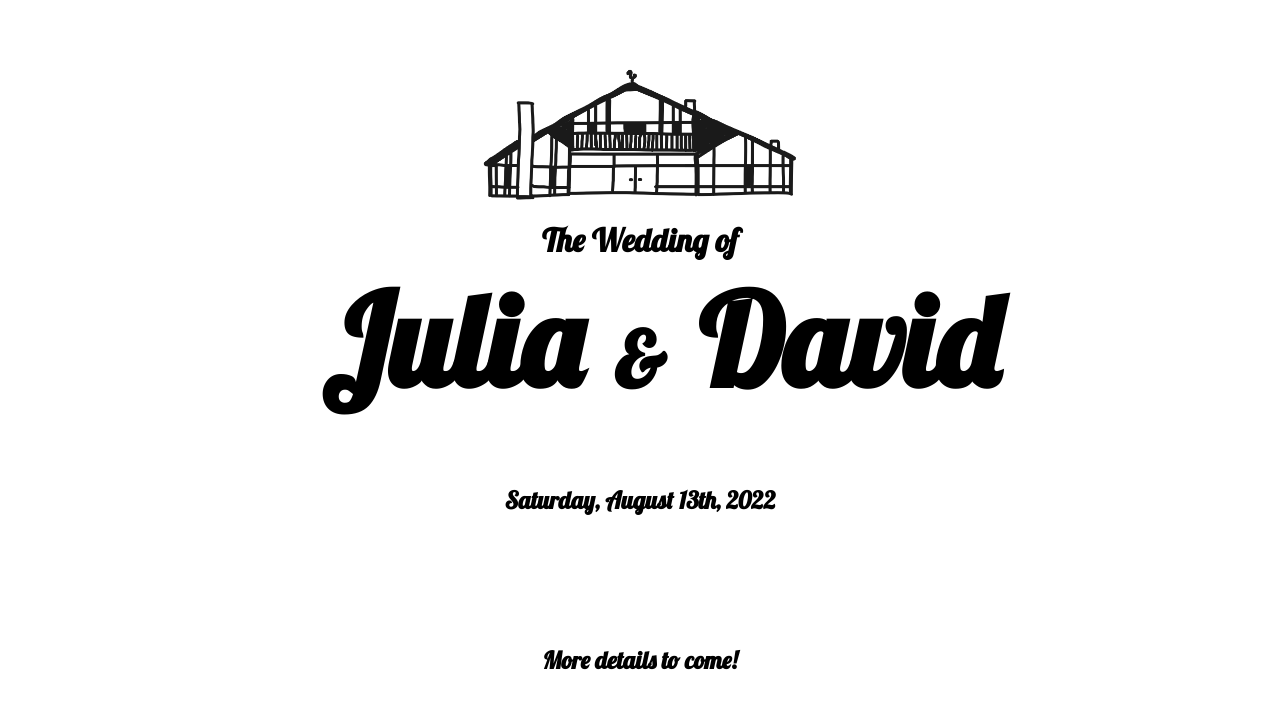
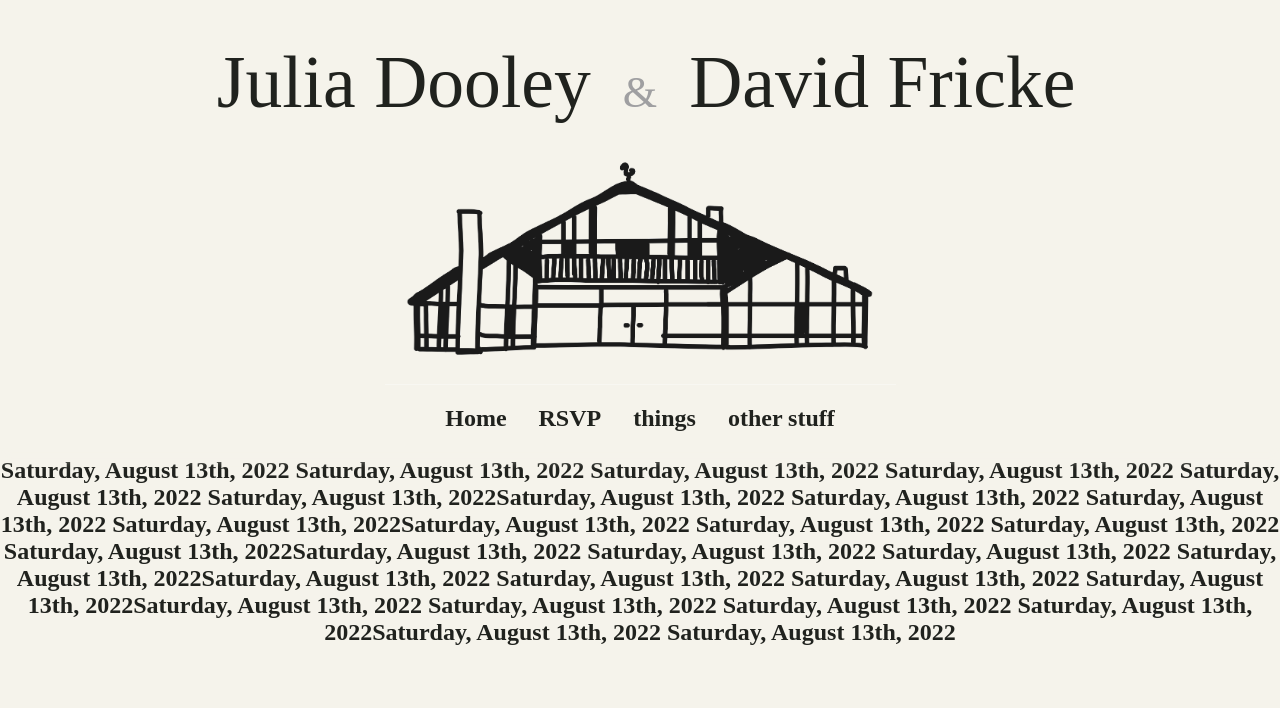
Before and after one commit to maxrpeterson/julia-and-david-wedding, a website: page index.html in a window 1280 px wide. Shown: the top 708 px of the page. Drawn offline with Linux system fonts and the light colour scheme; a web font is replaced by a local one.

Commit message:
Adds a bunch of styling

```diff
--- a/index.html
+++ b/index.html
@@ -5,24 +5,51 @@
     <title>Wedding of Julia and David</title>
     <link rel="preconnect" href="https://fonts.googleapis.com">
     <link rel="preconnect" href="https://fonts.gstatic.com" crossorigin>
-    <link href="https://fonts.googleapis.com/css2?family=Lobster&display=swap" rel="stylesheet">
+    <link href="https://fonts.googleapis.com/css2?family=IM+Fell+English:ital@0;1&family=Josefin+Sans:ital,wght@0,200..700;1,400&family=Josefin+Slab:ital,wght@0,200..700;1,400&family=Lobster&display=swap" rel="stylesheet">
     <link rel="stylesheet" href="/styles.css">
   </head>
   <body>
-    <main>
+    <header class="header">
+      <h1>
+        <a href="/">
+          <div class="names">
+            <div class="name julia">
+              <span class="first">Julia</span><span class="last"> Dooley</span>
+            </div>
+            <div class="and"> &amp; </div>
+            <div class="name david">
+              <span class="first">David</span><span class="last"> Fricke</span>
+            </div>
+          </div>
+        </a>
+      </h1>
       <div class="saengerbund-drawing-container">
         <img
           class="saengerbund-drawing"
-          src="assets/saengerbund-drawing-cropped.png"
-          alt="A line drawing of the Delaware Saengerbund building">
+          src="assets/saengerbund-drawing-cropped-transparent.png"
+          alt="A line drawing of the Delaware Saengerbund building"
+          height="1345"
+          width="625">
       </div>
-      <h1>The Wedding of
-        <div class="names">
-          <span class="julia">Julia </span><span class="ampersand">&amp;</span><span class="david"> David</span>
-        </div>
-      </h1>
-      <h2>Saturday, August 13th, 2022</h2>
-      <h2>More details to come!</h2>
-    </main>
+    </header>
+
+    <nav class="nav-container">
+      <ul class="nav-list">
+        <li><a class="nav-link" href="#">Home</a></li>
+        <li><a class="nav-link" href="#">RSVP</a></li>
+        <li><a class="nav-link" href="#">things</a></li>
+        <li><a class="nav-link" href="#">other stuff</a></li>
+      </ul>
+    </nav>
+
+    <h2>Saturday, August 13th, 2022 Saturday, August 13th, 2022 Saturday, August 13th, 2022 Saturday, August 13th, 2022
+    Saturday, August 13th, 2022 Saturday, August 13th, 2022Saturday, August 13th, 2022 Saturday, August 13th, 2022
+  Saturday, August 13th, 2022 Saturday, August 13th, 2022Saturday, August 13th, 2022 Saturday, August 13th, 2022
+Saturday, August 13th, 2022 Saturday, August 13th, 2022Saturday, August 13th, 2022 Saturday, August 13th, 2022
+Saturday, August 13th, 2022 Saturday, August 13th, 2022Saturday, August 13th, 2022 Saturday, August 13th, 2022
+Saturday, August 13th, 2022 Saturday, August 13th, 2022Saturday, August 13th, 2022 Saturday, August 13th, 2022
+Saturday, August 13th, 2022 Saturday, August 13th, 2022Saturday, August 13th, 2022 Saturday, August 13th, 2022</h2>
+    <h2>More details to come!</h2>
+    </div>
   </body>
 </html>
--- a/styles.css
+++ b/styles.css
@@ -1,18 +1,36 @@
+:root {
+  /* colors */
+  --background-tan: #f5f3eb;
+  --blue: #b7d0d9;
+  --dark-grey: #9f9fa1;
+  --light-grey: #dfddd5;
+  --almost-black: #20221e;
+  --tan: #ded4c4;
+
+  /* fonts */
+  --im-fell-english: 'IM Fell English', serif;
+  --lobster: 'Lobster', cursive;
+
+  /* spacing */
+  --section-margin: 0.55em;
+}
+
 html {
-  font-family: 'Lobster', cursive;
+  font-family: var(--im-fell-english);
+  color: var(--almost-black);
 }
 
 body {
   margin: 0;
+  background-color: var(--background-tan);
+  text-align: center;
 }
 
-main {
-  height: 100vh;
-  text-align: center;
+.header {
   display: grid;
-  grid-auto-rows: 20% auto 20% 20%;
   align-content: center;
   align-items: center;
+  position: relative;
 }
 
 h1,
@@ -20,45 +38,95 @@ h2 {
   margin: 0;
 }
 
-.saengerbund-drawing-container {
-  height: 100%;
+h2 {
+  height: 200vh;
 }
 
-.saengerbund-drawing {
-  object-fit: contain;
-  max-height: 100%;
+a {
+  text-decoration: none;
+  color: inherit;
 }
 
 .names {
   --name-horizontal-spacing: 2vw;
 
-  font-size: 3.75rem;
-  display: grid;
-  grid-template-columns: repeat(3, auto);
+  font-size: 3rem;
+  font-weight: 700;
+  display: inline-grid;
+  grid-template-rows: repeat(3, auto);
   justify-content: center;
   align-items: baseline;
+  margin: var(--section-margin) 0;
+}
+
+.name {
+  font-family: var(--im-fell-english);
 }
 
 .julia {
   justify-self: flex-end;
-  margin-inline-end: var(--name-horizontal-spacing);
+  margin-right: var(--name-horizontal-spacing);
 }
 
 .david {
   justify-self: flex-start;
-  margin-inline-start: var(--name-horizontal-spacing);
+  margin-left: var(--name-horizontal-spacing);
 }
 
-.ampersand {
+.and {
+  font-family: 'IM Fell English', serif;
   font-size: 0.75em;
+  color: var(--dark-grey);
+}
+
+.saengerbund-drawing-container {
+  aspect-ratio: 1345 / 625;
+  justify-self: center;
+}
+
+.saengerbund-drawing {
+  object-fit: contain;
+  height: 100%;
+  width: 100%;
+}
+
+.nav-container {
+  position: sticky;
+  top: 0;
+  padding: 1rem 0;
+  background-color: var(--background-tan);
+  box-shadow: 0 10px 10px 0 var(--background-tan);
+  margin-bottom: var(--section-margin);
+}
+
+.nav-list {
+  list-style: none;
+  padding-left: 0;
+  margin: 0;
+  display: grid;
+  grid-auto-flow: column;
+  justify-content: center;
+  grid-column-gap: 5vw;
+  font-weight: bold;
+  font-size: 1.2rem;
+}
+
+.nav-link {
+  color: var(--almost-black);
+}
+
+.nav-link:hover {
+  color: var(--dark-grey);
 }
 
 @media (min-width: 900px) {
   .names {
     --name-horizontal-spacing: 2rem;
 
-    font-size: 8rem;
+    font-weight: 400;
+    font-size: 4.6rem;
     grid-template-columns: 1fr min-content 1fr;
+    margin-bottom: 0.3em;
   }
 
   .julia {
@@ -69,7 +137,16 @@ h2 {
     justify-self: flex-start;
   }
 
-  .ampersand {
+  .and {
     font-size: 0.6em;
   }
+
+  .saengerbund-drawing-container {
+    width: 40%;
+  }
+
+  .nav-list {
+    grid-column-gap: 2rem;
+    font-size: 1.5rem;
+  }
 }
```
Also changed, not shown: assets/saengerbund-drawing-cropped-transparent.png (added).
